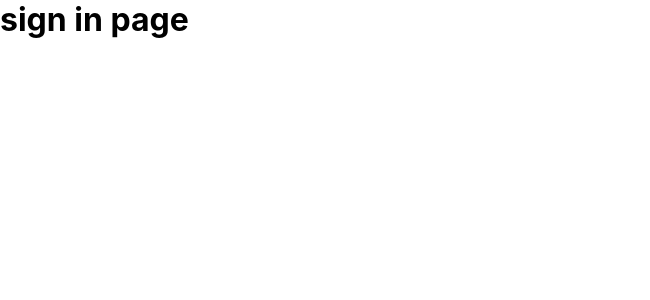
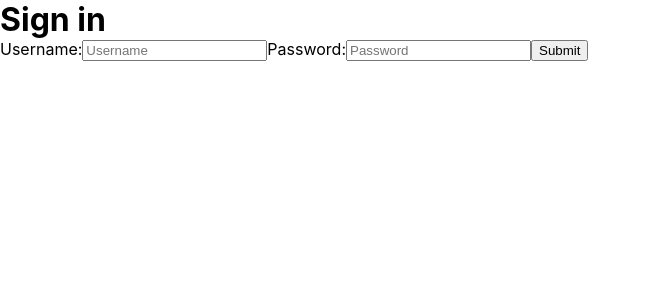
Before and after one commit to mx32000/and-sold, a React (Create React App) app in the folder client/: page /signin in a window 1280 px wide. Shown: the top 300 px of the page, without its empty margins (0-650 px from the left). Built offline with nearby package versions, Linux system fonts and the light colour scheme.

Commit message:
SignIn form and functionality

```diff
--- a/client/src/App.jsx
+++ b/client/src/App.jsx
@@ -2,6 +2,7 @@ import './App.css';
 import { Switch, Route, useHistory } from 'react-router-dom';
 import { useEffect, useState } from 'react';
 import { loginUser, registerUser, verifyUser } from './services/auth';
+import SignIn from './screens/SignIn';
 
 function App() {
   const [currentUser, setCurrentUser] = useState(null);
@@ -31,7 +32,7 @@ function App() {
     <div className="App">
       <Switch>
         <Route path="/signin">
-          <h1>sign in page</h1>
+          <SignIn handleLogin={handleLogin} />
         </Route>
         <Route path="/signup">
           <h1>sign up page</h1>
--- a/client/src/screens/SignIn.jsx
+++ b/client/src/screens/SignIn.jsx
@@ -1,8 +1,20 @@
+import { useState } from "react"
+
 export default function SignIn(props) {
   const [form, setForm] = useState({
     username: "",
     password: ""
   })
+
+  const handleChange = e => {
+    const { name, value } = e.target;
+    setForm(prevState => ({ ...prevState, [name]: value }));
+  }
+
+  const handleSubmit = e => {
+    e.preventDefault();
+    props.handleLogin(form);
+  }
 
   return(
     <form onSubmit={handleSubmit}>
@@ -23,7 +35,8 @@ export default function SignIn(props) {
         id="password"
         value={form.password}
         placeholder="Password"
-        onChange={handleChange}/>
+        onChange={handleChange}
+      />
       <button>Submit</button>
     </form>
   )
```
